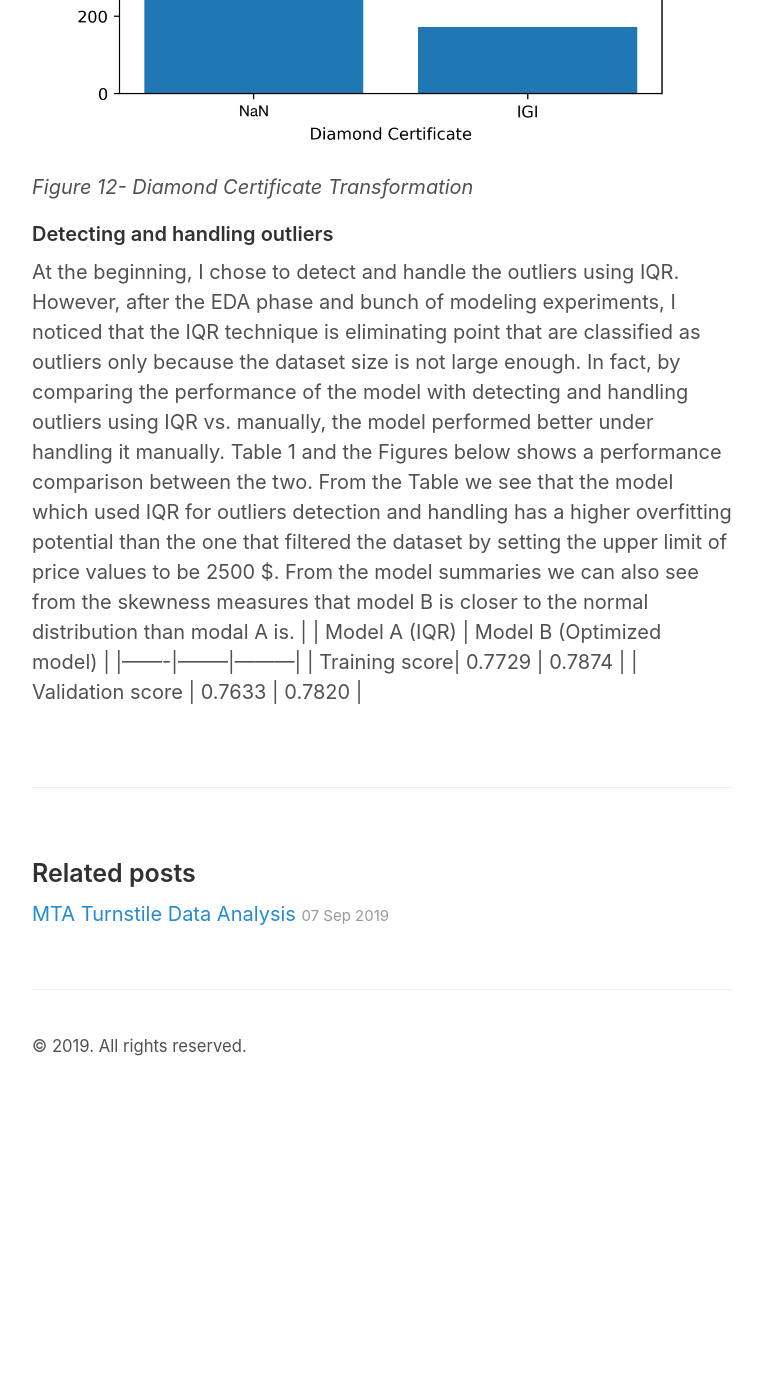
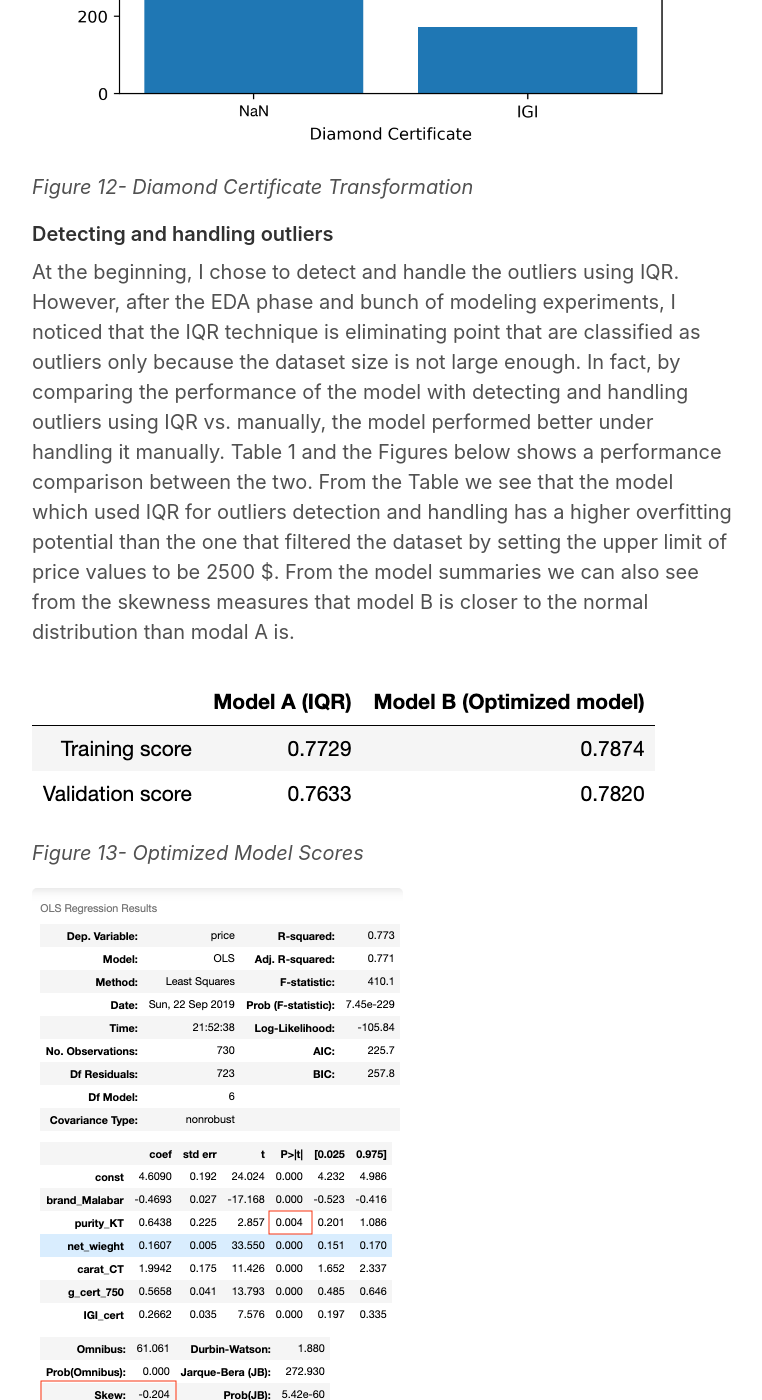
Before and after one commit to reemalmuqbil/reemalmuqbil.github.io, a Jekyll site: the page built from _posts/2019-09-23-Predict-Jewelry-Prices.md, in a window 1280 px wide and 1400 px high, scrolled down 11729 px. Shown: the whole window, without its empty margins (258-1020 px from the left). Built offline with Jekyll 4.4.1, drawn with Linux system fonts in a browser that asks for light colours; before the commit the page ends 12829 px from its top, so only the background shows below that; some of the changed text lies outside the part shown.

Commit message:
added handling outliers for final model post 2

```diff
--- a/_posts/2019-09-23-Predict-Jewelry-Prices.md
+++ b/_posts/2019-09-23-Predict-Jewelry-Prices.md
@@ -127,7 +127,14 @@
 
 #### Detecting and handling outliers
 At the beginning, I chose to detect and handle the outliers using IQR. However, after the EDA phase and bunch of modeling experiments, I noticed that the IQR technique is eliminating point that are classified as outliers only because the dataset size is not large enough. In fact, by comparing the performance of the model with detecting and handling outliers using IQR vs. manually, the model performed better under handling it manually. Table 1 and the Figures below shows a performance comparison between the two. From the Table we see that the model which used IQR for outliers detection and handling has a higher overfitting potential than the one that filtered the dataset by setting the upper limit of price values to be 2500 $. From the model summaries we can also see from the skewness measures that model B is closer to the normal distribution than modal A is.
-|       | Model A (IQR) | Model B (Optimized model) |
-|-------|--------|---------|
-| Training score| 0.7729 | 0.7874 |
-| Validation score | 0.7633 | 0.7820 |
+
+
+![final-model-score]({{ site.url }}/images/project-02/final_model_scores.png)
+ *Figure 13- Optimized Model Scores*
+
+
+![model-A-summary]({{ site.url }}/images/project-02/ols_res_iqr.png)
+ *Figure 14- Model A Summary*
+
+ ![model-B-summary]({{ site.url }}/images/project-02/ols_res_2500.png)
+ *Figure 15- Model B Summary*
```
Also changed, not shown: images/project-02/final_model_scores.png (added).
